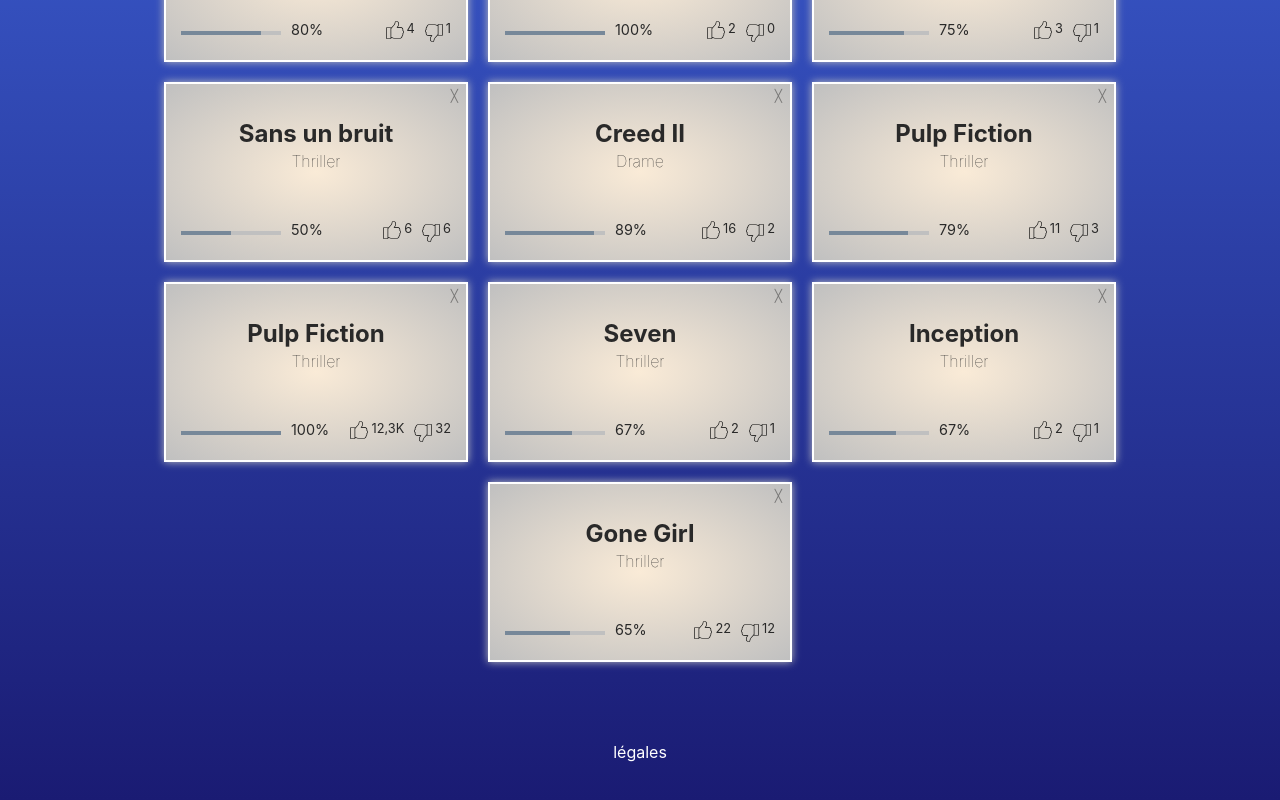
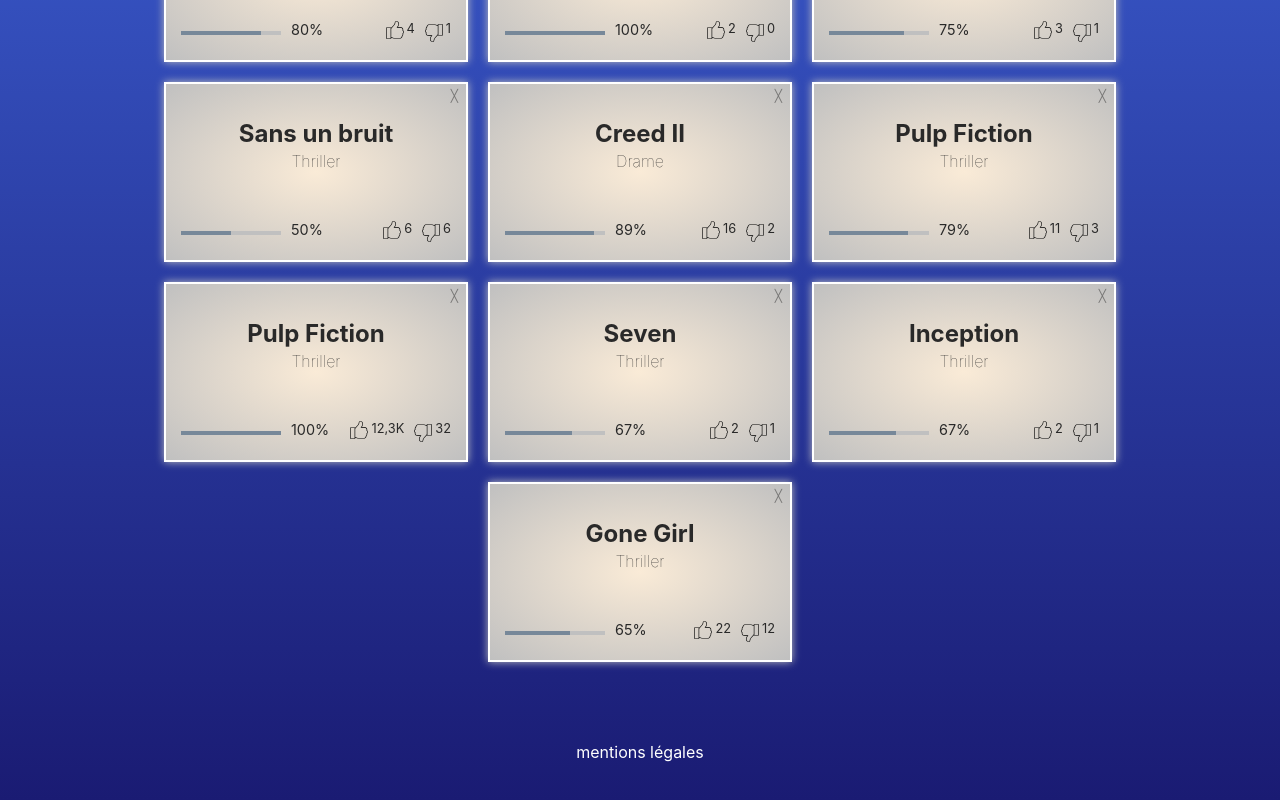
Before and after one commit to JeqnBat/cuteMovieApp, a React (Create React App) app: page / in a window 1280 px wide. Shown: the part 394-1194 px from the top of the page. Built offline with nearby package versions, Linux system fonts and the light colour scheme.

Commit message:
last commit before submiting project

```diff
--- a/src/components/Footer.js
+++ b/src/components/Footer.js
@@ -1,5 +1,8 @@
 const Footer = ({ mentions }) => {
-  return <footer>{mentions}</footer>
+  function NYUS() {
+    window.alert('Dans le système judiciaire, les crimes sexuels sont considérés comme particulièrement monstrueux. À New York, les inspecteurs qui enquêtent sur ces crimes sont membres d\'une unité d\'élite appelée Unité spéciale pour les victimes. Voici leurs histoires ')
+  }
+  return <footer><div onClick={NYUS}>{mentions}</div></footer>
 }
 
 export default Footer
--- a/src/components/Page.js
+++ b/src/components/Page.js
@@ -41,7 +41,7 @@
           />
         ))}
       </div>
-      <Footer mentions="légales" />
+      <Footer mentions="mentions légales" />
     </div>
   )
 }
```
Also changed, not shown: 1 other file (tests, documents, lock files or other folders).
